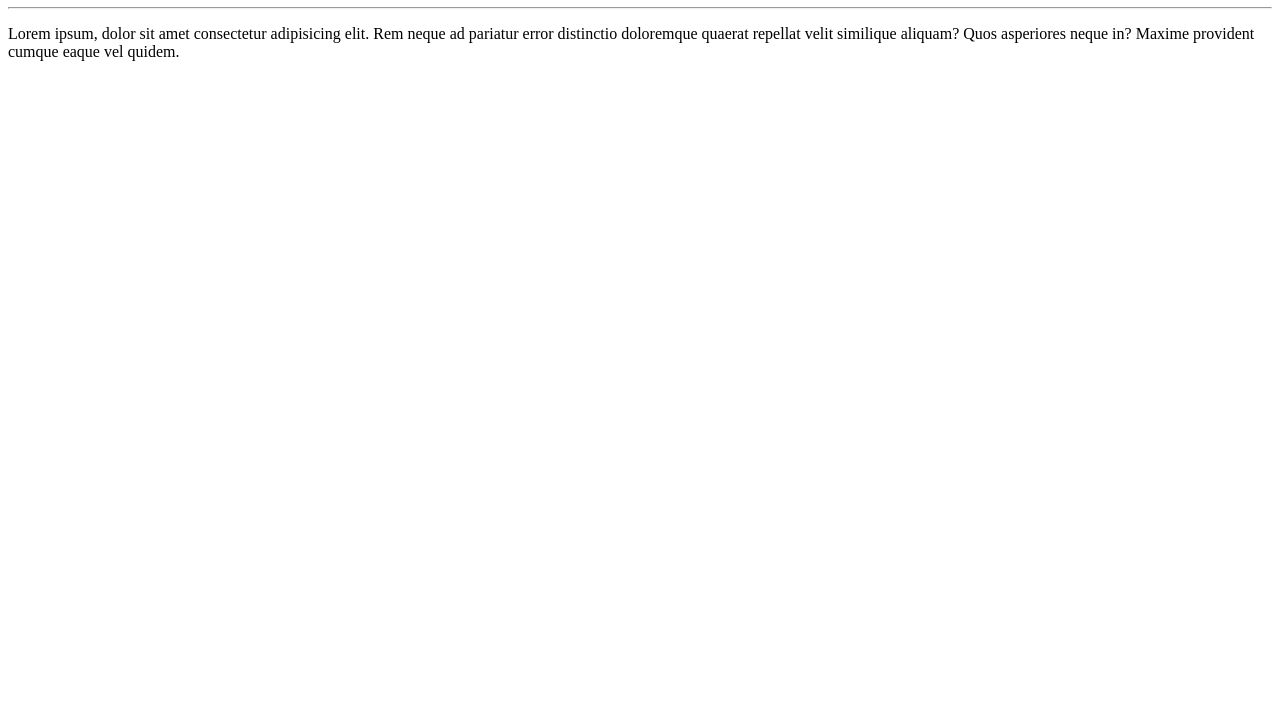
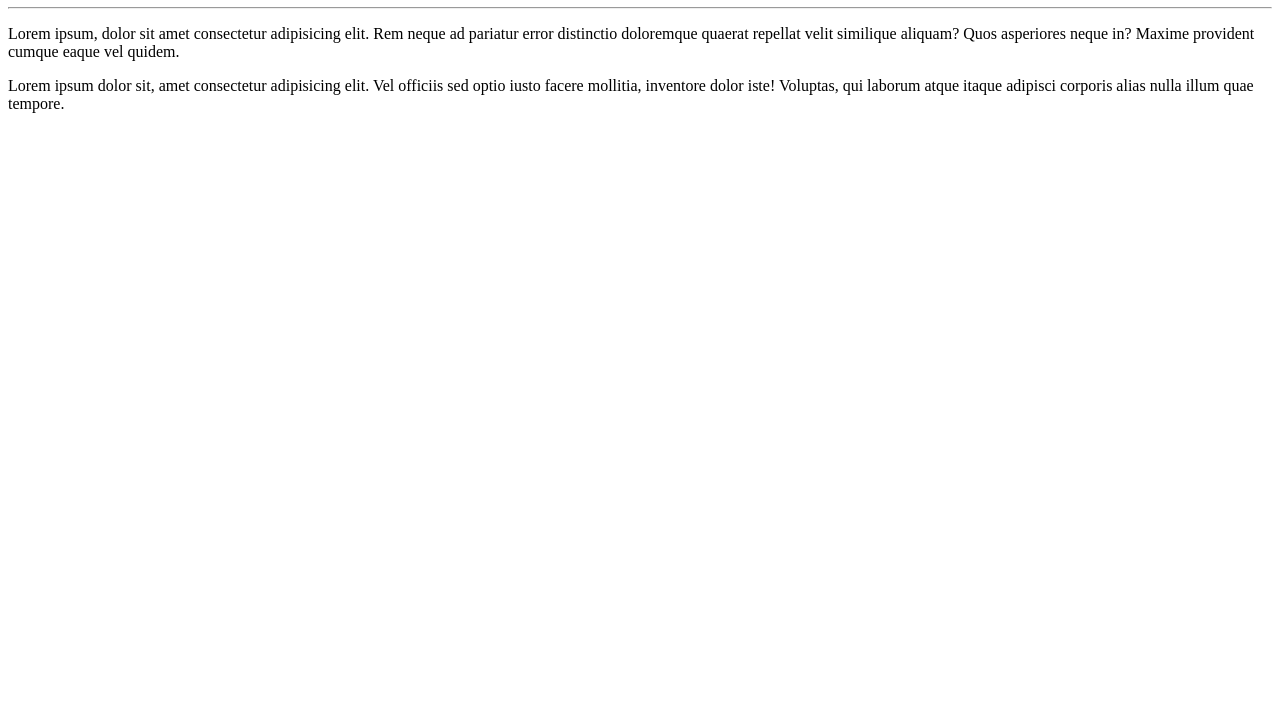
Before and after one commit to Klausshenrique/Ola-Mundo, a plain HTML site: page site-exemplo/index.html in a window 1280 px wide. Shown: the part 73-800 px from the top of the page. Drawn offline with Linux system fonts and the light colour scheme.

Commit message:
Adicionei um parágrafo

```diff
--- a/site-exemplo/index.html
+++ b/site-exemplo/index.html
@@ -10,5 +10,6 @@
     <h1>Olá, Mundo!</h1>
     <hr>
     <p>Lorem ipsum, dolor sit amet consectetur adipisicing elit. Rem neque ad pariatur error distinctio doloremque quaerat repellat velit similique aliquam? Quos asperiores neque in? Maxime provident cumque eaque vel quidem.</p>
+    <p>Lorem ipsum dolor sit, amet consectetur adipisicing elit. Vel officiis sed optio iusto facere mollitia, inventore dolor iste! Voluptas, qui laborum atque itaque adipisci corporis alias nulla illum quae tempore.</p>
 </body>
 </html>
```
